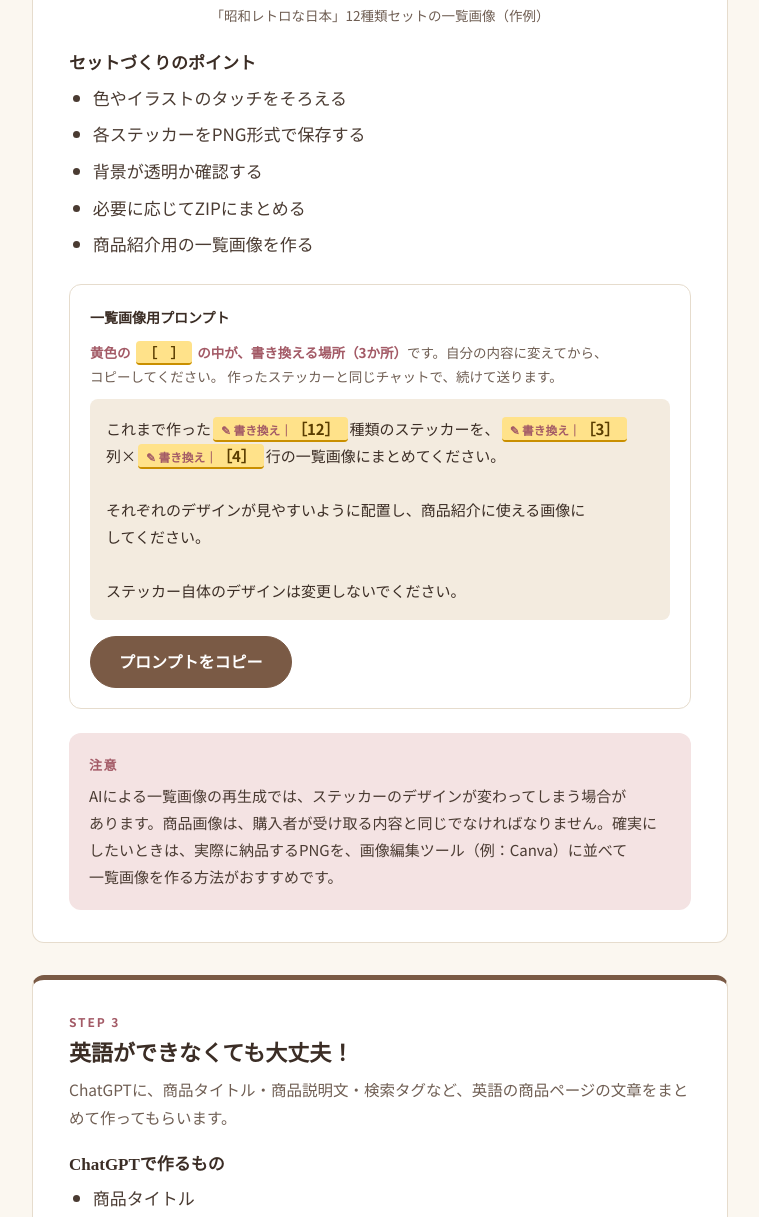
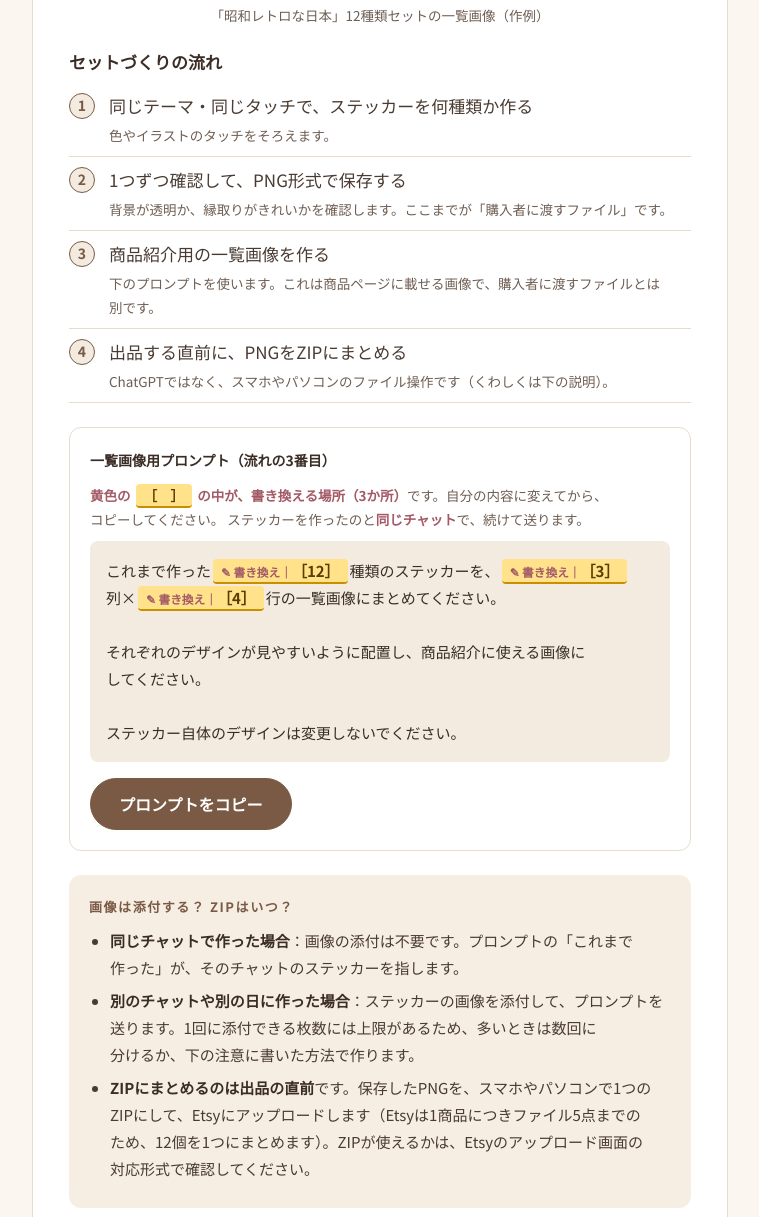
Before and after one commit to mion-ai-mama/chatgpt-etsy-sticker-tokuten, a plain HTML site: page index.html in a window 1280 px wide. Shown: the part 8297-9514 px from the top of the page, without its empty margins (260-1019 px from the left). Drawn offline with Linux system fonts and the light colour scheme.

Commit message:
🕒 2026-10-28 15:06:41
fix: セット化の手順（添付・ZIPのタイミング）を分かりやすく

```diff
--- a/index.html
+++ b/index.html
@@ -31,7 +31,7 @@
 
 <footer class="footer" id="footer"></footer>
 
-<script src="js/content.js?v=2"></script>
+<script src="js/content.js?v=3"></script>
 <script src="js/script.js?v=2"></script>
 </body>
 </html>
--- a/js/content.js
+++ b/js/content.js
@@ -190,16 +190,34 @@ const CONTENT = {
           ratio: "3 / 4",
           caption: "「昭和レトロな日本」12種類セットの一覧画像（作例）",
         },
-        { type: "list", heading: "セットづくりのポイント", items: ["色やイラストのタッチをそろえる", "各ステッカーをPNG形式で保存する", "背景が透明か確認する", "必要に応じてZIPにまとめる", "商品紹介用の一覧画像を作る"] },
+        {
+          type: "ordered",
+          heading: "セットづくりの流れ",
+          items: [
+            "同じテーマ・同じタッチで、ステッカーを何種類か作る<br><small>色やイラストのタッチをそろえます。</small>",
+            "1つずつ確認して、PNG形式で保存する<br><small>背景が透明か、縁取りがきれいかを確認します。ここまでが「購入者に渡すファイル」です。</small>",
+            "商品紹介用の一覧画像を作る<br><small>下のプロンプトを使います。これは商品ページに載せる画像で、購入者に渡すファイルとは別です。</small>",
+            "出品する直前に、PNGをZIPにまとめる<br><small>ChatGPTではなく、スマホやパソコンのファイル操作です（くわしくは下の説明）。</small>",
+          ],
+        },
         {
           type: "prompt",
-          label: "一覧画像用プロンプト",
-          hint: "作ったステッカーと同じチャットで、続けて送ります。",
+          label: "一覧画像用プロンプト（流れの3番目）",
+          hint: "ステッカーを作ったのと<strong>同じチャット</strong>で、続けて送ります。",
           text: `これまで作った［12］種類のステッカーを、［3］列×［4］行の一覧画像にまとめてください。
 
 それぞれのデザインが見やすいように配置し、商品紹介に使える画像にしてください。
 
 ステッカー自体のデザインは変更しないでください。`,
+        },
+        {
+          type: "point",
+          label: "画像は添付する？ ZIPはいつ？",
+          list: [
+            "<strong>同じチャットで作った場合</strong>：画像の添付は不要です。プロンプトの「これまで作った」が、そのチャットのステッカーを指します。",
+            "<strong>別のチャットや別の日に作った場合</strong>：ステッカーの画像を添付して、プロンプトを送ります。1回に添付できる枚数には上限があるため、多いときは数回に分けるか、下の注意に書いた方法で作ります。",
+            "<strong>ZIPにまとめるのは出品の直前</strong>です。保存したPNGを、スマホやパソコンで1つのZIPにして、Etsyにアップロードします（Etsyは1商品につきファイル5点までのため、12個を1つにまとめます）。ZIPが使えるかは、Etsyのアップロード画面の対応形式で確認してください。",
+          ],
         },
         { type: "caution", label: "注意", text: "AIによる一覧画像の再生成では、ステッカーのデザインが変わってしまう場合があります。商品画像は、購入者が受け取る内容と同じでなければなりません。確実にしたいときは、実際に納品するPNGを、画像編集ツール（例：Canva）に並べて一覧画像を作る方法がおすすめです。" },
       ],
```
